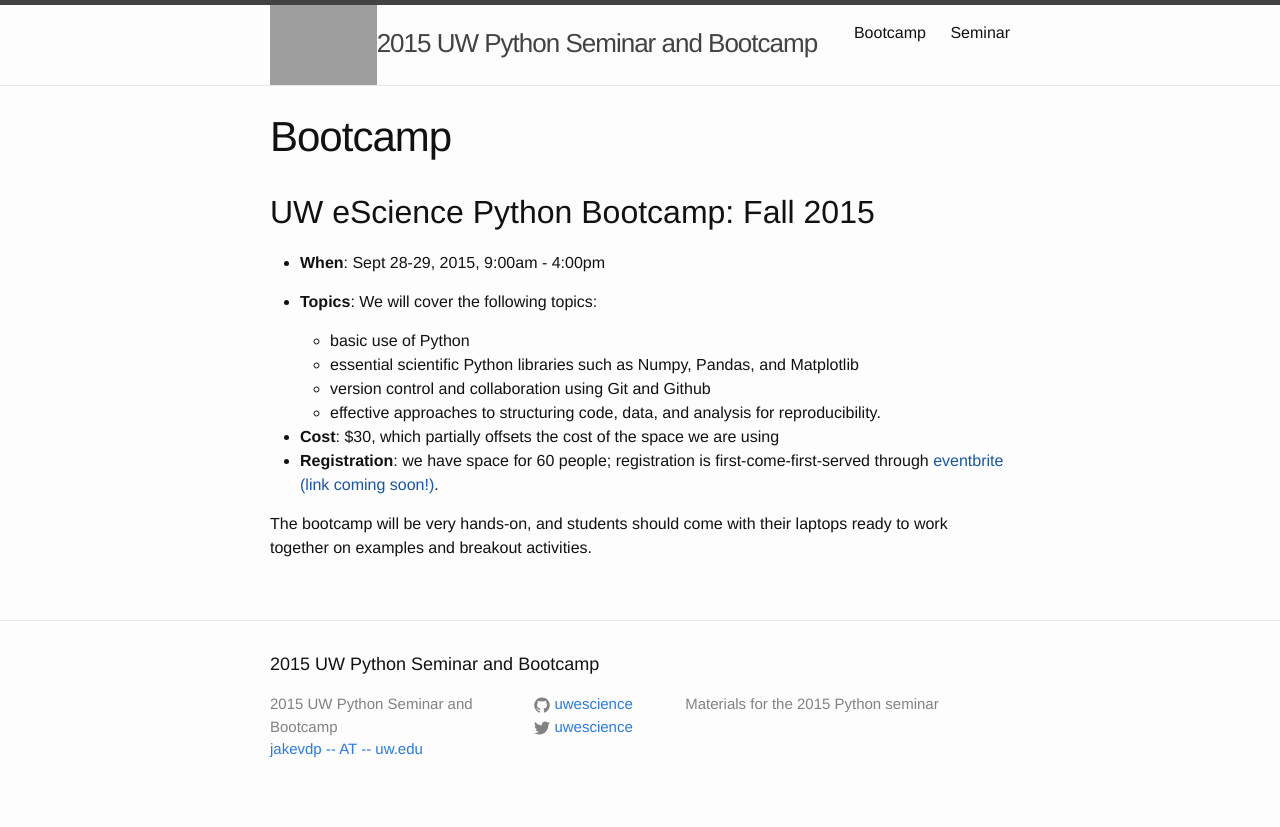
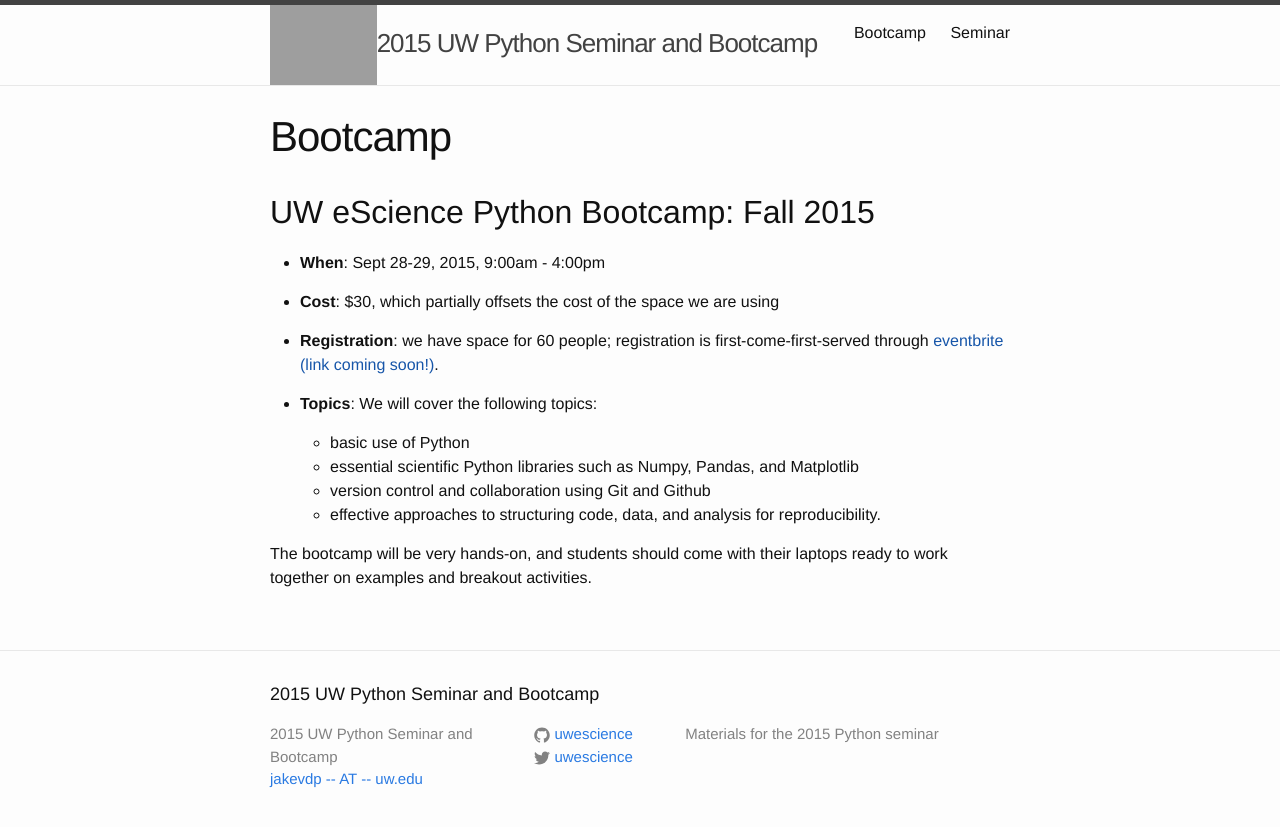
Before and after one commit to uwescience/python-seminar-2015, a Jekyll site: the page built from bootcamp.md, in a window 1280 px wide. Shown: the top 827 px of the page. Built offline with Jekyll 4.4.1, drawn with Linux system fonts in a browser that asks for light colours; part of the change alters nothing that is shown.

```diff
--- a/bootcamp.md
+++ b/bootcamp.md
@@ -8,6 +8,11 @@ permalink: /bootcamp/
 
 - **When**: Sept 28-29, 2015, 9:00am - 4:00pm
 
+- **Cost**: $30, which partially offsets the cost of the space we are using
+
+- **Registration**: we have space for 60 people; registration is
+  first-come-first-served through [eventbrite (link coming soon!)]().
+
 - **Topics**: We will cover the following topics:
 
   - basic use of Python
@@ -16,9 +21,5 @@ permalink: /bootcamp/
   - effective approaches to structuring code, data, and analysis for
     reproducibility.
 
-- **Cost**: $30, which partially offsets the cost of the space we are using
-- **Registration**: we have space for 60 people; registration is
-  first-come-first-served through [eventbrite (link coming soon!)]().
-
 The bootcamp will be very hands-on, and students should come with their
 laptops ready to work together on examples and breakout activities.
```
